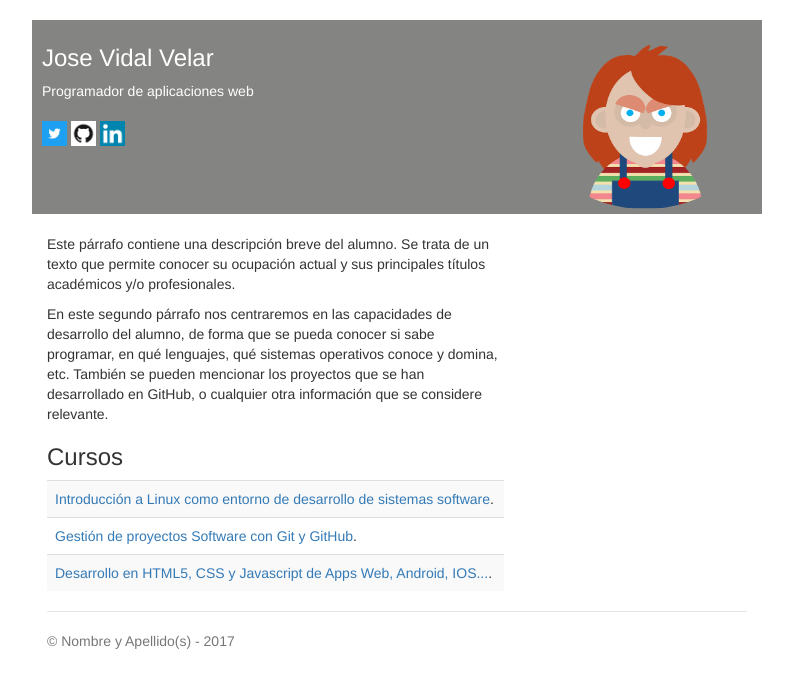
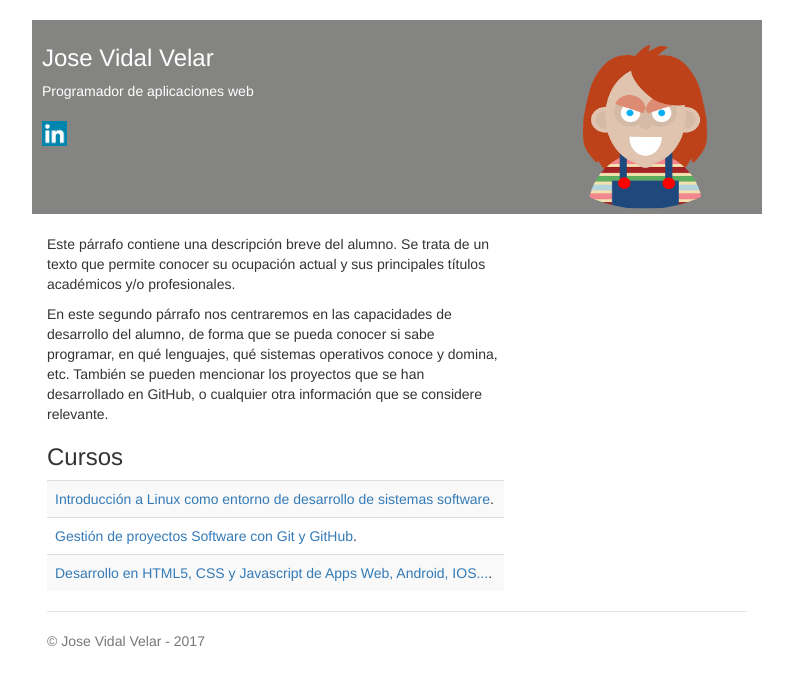
Before and after one commit to jvvelar/jvvelar.github.io, a plain HTML site: page index.html in a window 1280 px wide. Shown: the whole page, without its empty margins (243-1036 px from the left). Drawn offline with Linux system fonts and the light colour scheme.

Commit message:
Versión personalizada 3

```diff
--- a/index.html
+++ b/index.html
@@ -28,12 +28,12 @@
         <span class='glyphicon glyphicon-pencil'></span> correo [at] dominio <br>-->
       </address>
 
+      <!--Sustituir por los datos del alumno
+      <p><a href="http://twitter.com/usuario" target="blank"><img src="img/twitter-icon.jpg" width=25></a>-->
+      <!--Sustituir por los datos del alumno
+      <a href="http://github.com/usuario" target="blank"><img src="img/github-icon.png" width=25></a>-->
       <!--Sustituir por los datos del alumno-->
-      <p><a href="http://twitter.com/usuario" target="blank"><img src="img/twitter-icon.jpg" width=25></a>
-      <!--Sustituir por los datos del alumno-->
-      <a href="http://github.com/usuario" target="blank"><img src="img/github-icon.png" width=25></a>
-      <!--Sustituir por los datos del alumno-->
-      <a href="https://es.linkedin.com/in/usuario" target="blank"><img src="img/linkedin-icon.png" width=25></a>
+      <a href="https://es.linkedin.com/in/josevidalvelar" target="blank"><img src="img/linkedin-icon.png" width=25></a>
     </div>
 
     <div class="container">
@@ -56,7 +56,7 @@
 
       <footer class="footer">
         <!--Sustituir por los datos del alumno-->
-        <p>&copy; Nombre y Apellido(s) - 2017</p>
+        <p>&copy; Jose Vidal Velar - 2017</p>
       </footer>
 
     </div>
```
